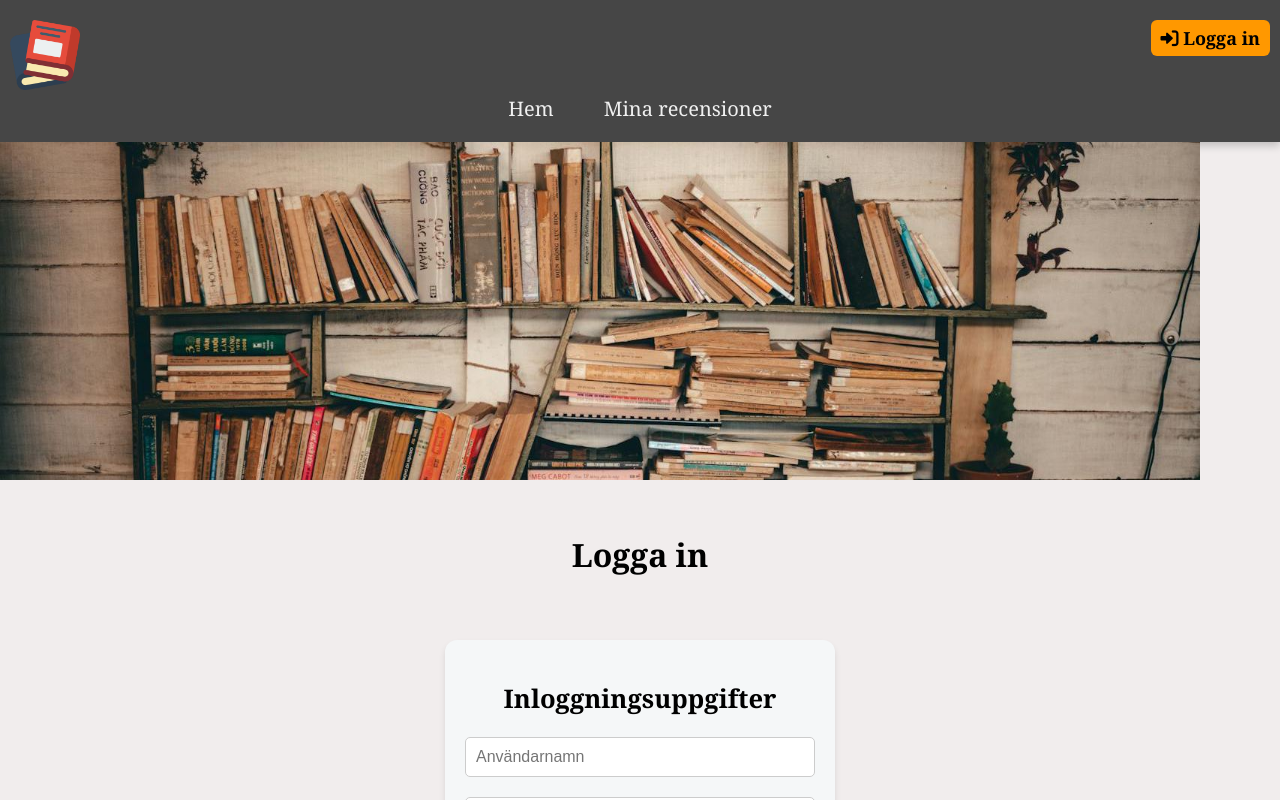
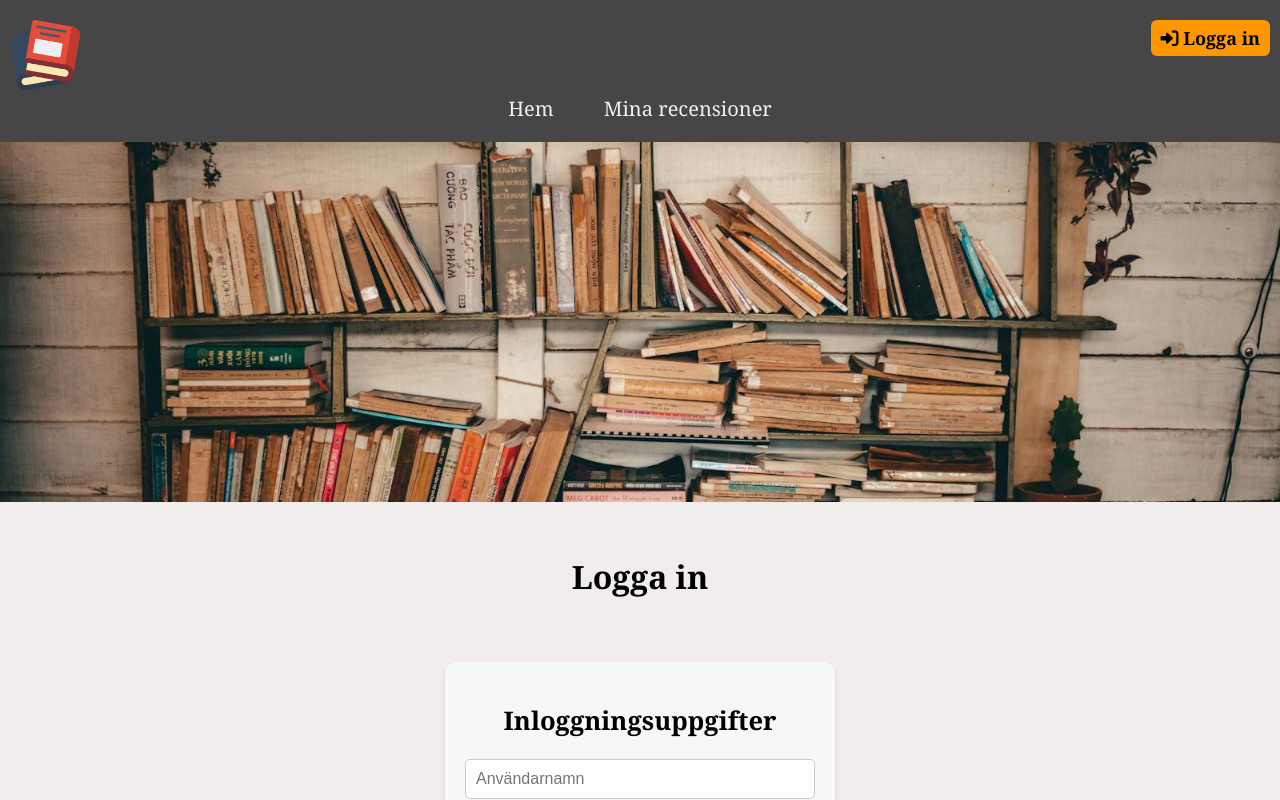
Before and after one commit to AdelaKnap/projekt_react_frontend, a React (Vite) app: page /login in a window 1280 px wide. Shown: the top 800 px of the page. Built offline with nearby package versions, Linux system fonts and the light colour scheme; no server answers.

Commit message:
Ändrar storlek på bannerbild

```diff
--- a/src/components/Header.css
+++ b/src/components/Header.css
@@ -81,7 +81,8 @@ nav ul li a:hover {
 
 #banner {
     width: 100%;
-    max-width: 1200px;
+    max-width: 1600px;
+    margin: 0 auto;
     height: auto;
     max-height: 450px;
 }
```
